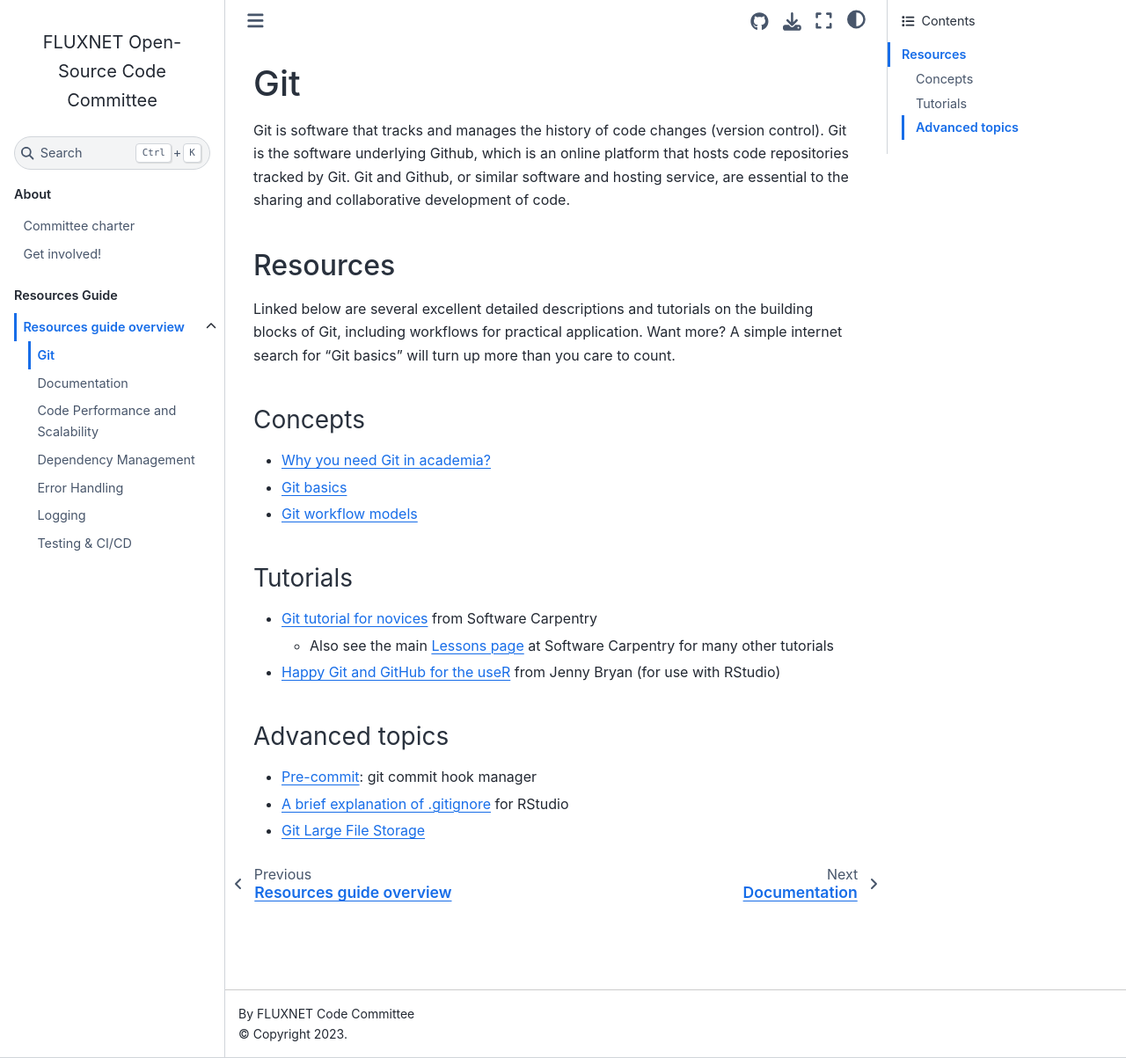
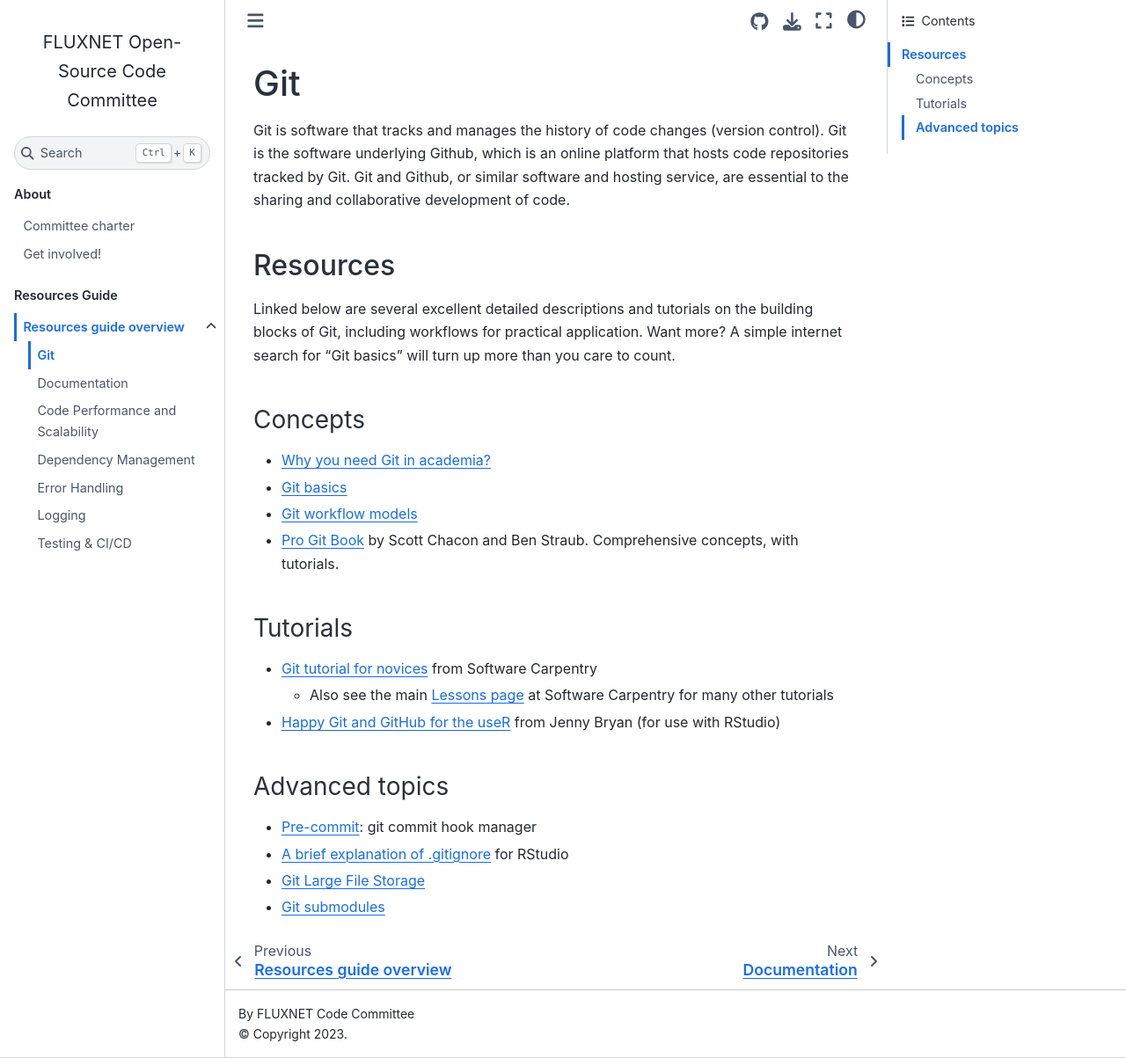
Before and after one commit to fluxnet-open-source/website, a Jupyter Book: the page built from resources-guide/git.md, in a window 1280 px wide and 1203 px high. Shown: the whole window at 88% size. Built offline with Jupyter Book 1.0.4 settings and Sphinx 7.4.7 and the Sphinx Book theme 1.1.4, drawn with Linux system fonts in a browser that asks for light colours.

Commit message:
add a few more

```diff
--- a/resources-guide/git.md
+++ b/resources-guide/git.md
@@ -10,6 +10,7 @@ Linked below are several excellent detailed descriptions and tutorials on the bu
 * [Why you need Git in academia?](https://github.com/mikecroucher/Git_Academic_Benefits)
 * [Git basics](https://docs.github.com/en/get-started/using-git/about-git)
 * [Git workflow models](https://www.atlassian.com/git/tutorials/comparing-workflows)
+* [Pro Git Book](https://git-scm.com/book/en/v2) by Scott Chacon and Ben Straub. Comprehensive concepts, with tutorials.
 
 ### Tutorials
 * [Git tutorial for novices](https://swcarpentry.github.io/git-novice/) from Software Carpentry
@@ -20,3 +21,4 @@ Linked below are several excellent detailed descriptions and tutorials on the bu
 * [Pre-commit](https://pre-commit.com): git commit hook manager
 * [A brief explanation of .gitignore](https://carpentries-incubator.github.io/git-Rstudio-course/02-ignore/index.html) for RStudio
 * [Git Large File Storage](https://git-lfs.com/)
+* [Git submodules](https://git-scm.com/book/en/v2/Git-Tools-Submodules)
```
